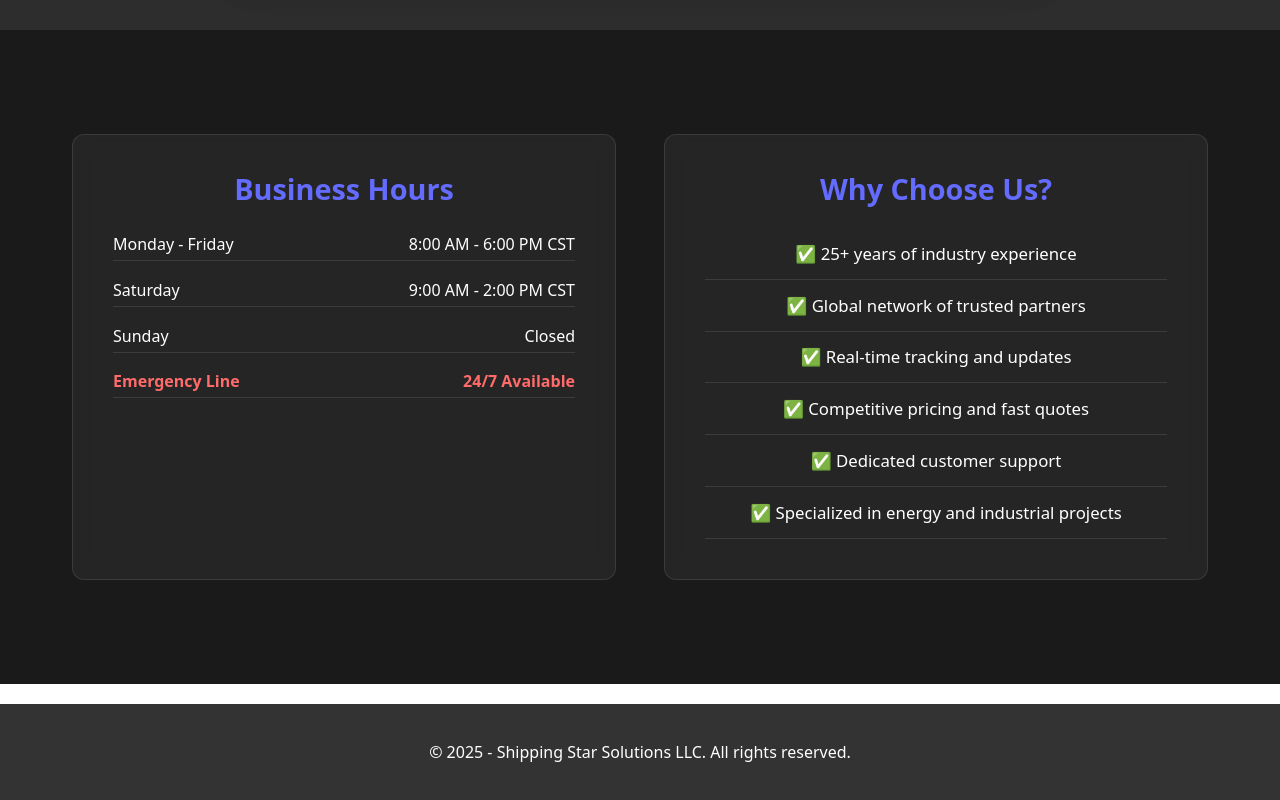
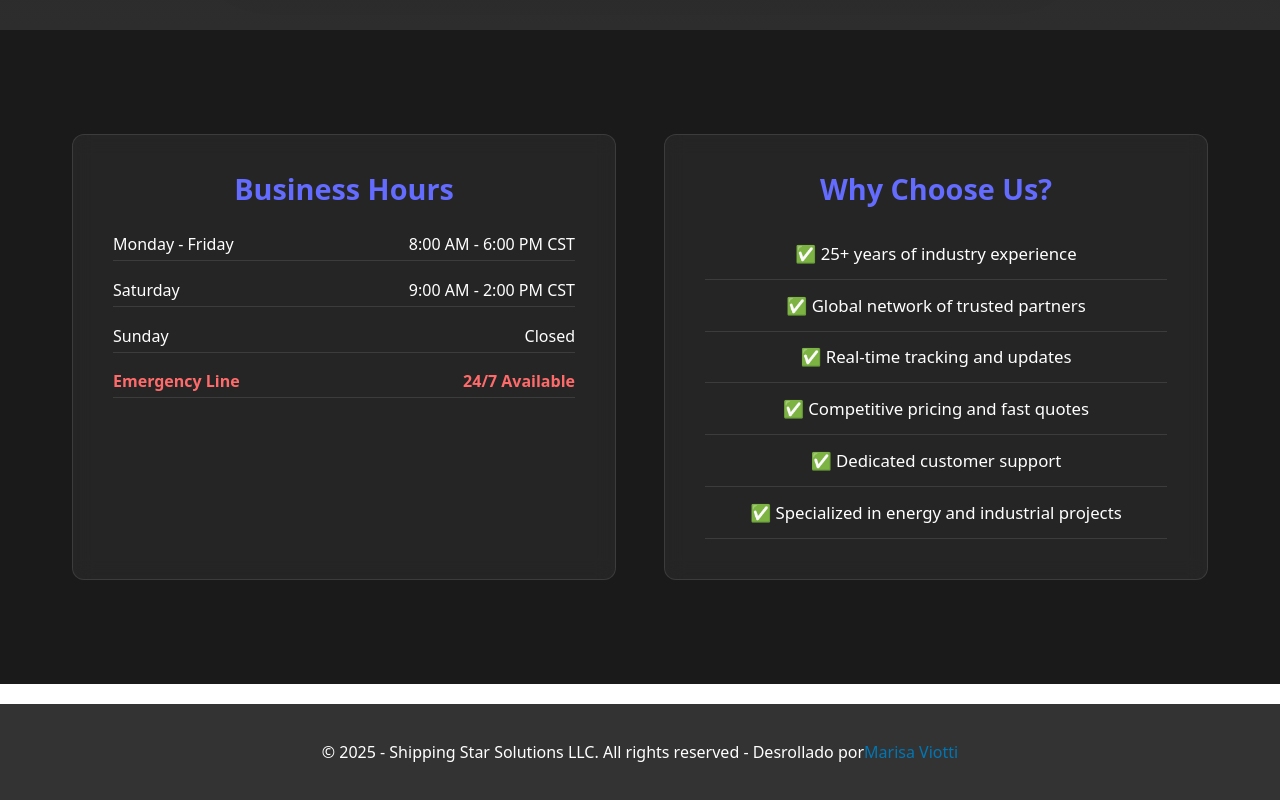
Before and after one commit to MarViott/ives, a React (Vite) app: page /contact in a window 1280 px wide. Shown: the part 2128-2928 px from the top of the page. Built offline with nearby package versions, Linux system fonts and the light colour scheme.

Commit message:
footer completo

```diff
--- a/src/components/Footer.jsx
+++ b/src/components/Footer.jsx
@@ -1,9 +1,28 @@
 import React from 'react';
 function Footer() {
     return (
-        <footer style={{ backgroundColor: "#333", color: "white", padding: "10px", textAlign: "center", marginTop: "20px" }}>
-            <p>&copy; 2025 - Shipping Star Solutions LLC. All rights reserved.</p>
-        </footer>
+      <footer
+        style={{
+          backgroundColor: "#333",
+          color: "white",
+          padding: "10px",
+          textAlign: "center",
+          marginTop: "20px",
+        }}
+      >
+        <p>
+          &copy; 2025 - Shipping Star Solutions LLC. All rights reserved -
+          Desrollado por
+          <a
+            href="https://www.linkedin.com/in/marisa-viotti-74601036a/"
+            target="_blank"
+            rel="noopener noreferrer"
+            style={{ color: "#0077b5", textDecoration: "none" }}
+          >
+            Marisa Viotti
+          </a></p>
+
+      </footer>
     );
 }
 
```
